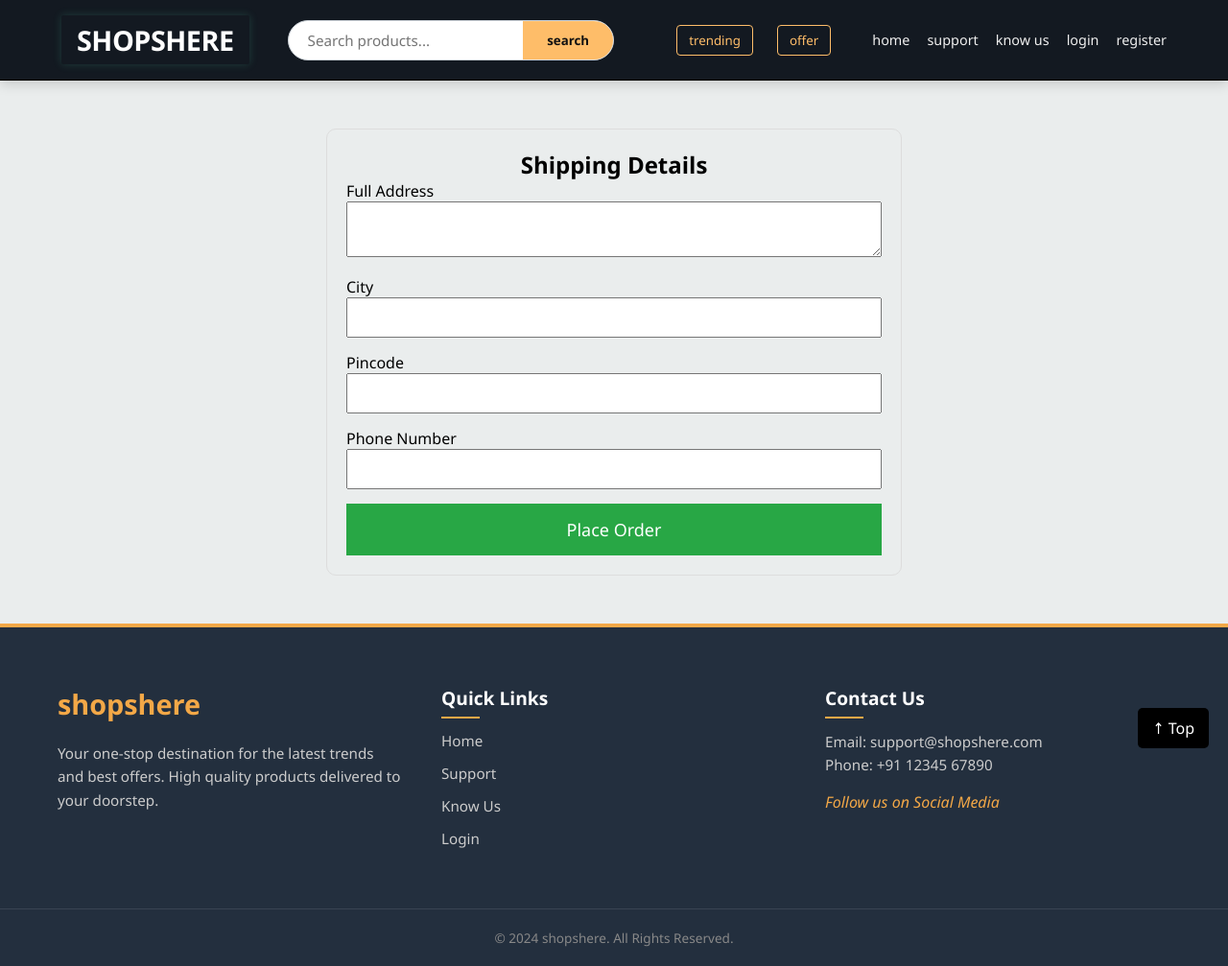
After one commit to Raghab9/shopshere, a Django app: page /checkout/ in a window 1280 px wide. The commit adds this page. Shown: the whole page at 96% size. Run offline with Django 5.2, Linux system fonts and the light colour scheme; some libraries are stand-ins or nearby versions.

Commit message:
Added checkout system and fixed navbar logic

```diff
--- a/base/templates/cart.html
+++ b/base/templates/cart.html
@@ -41,7 +41,7 @@
 
     <div class="cart-summary">
         <h2>Total Amount: <span class="final-price">₹{{TA}}</span></h2>
-        <button class="checkout-btn">Proceed to Checkout</button>
+        <button class="checkout-btn"><a href="{% url 'checkout' %}" style="text-decoration: none; display: inline-block;">Proceed to Checkout</a></button>
     </div>
 </div>
 {% endblock %}
--- /dev/null
+++ b/base/templates/checkout.html
@@ -0,0 +1,44 @@
+{% extends 'main.html' %}
+{% block content %}
+<div class="checkout-container" style="max-width: 600px; margin: 50px auto; padding: 20px; border: 1px solid #ddd; border-radius: 10px;">
+    <h2 style="text-align: center;">Shipping Details</h2>
+
+    <form method="POST">
+        {% csrf_token %}
+        <div style="margin-bottom: 15px;">
+            <label>Full Address</label>
+            <textarea name="address" class="form-control" required style="width: 100%; padding: 10px;"></textarea>
+        </div>
+        <div style="margin-bottom: 15px;">
+            <label>City</label>
+            <input type="text" name="city" class="form-control" required style="width: 100%; padding: 10px;">
+        </div>
+        <div style="margin-bottom: 15px;">
+            <label>Pincode</label>
+            <input type="text" name="pincode" class="form-control" required style="width: 100%; padding: 10px;">
+        </div>
+        <div style="margin-bottom: 15px;">
+            <label>Phone Number</label>
+            <input type="text" name="phone" class="form-control" required style="width: 100%; padding: 10px;">
+        </div>
+
+        <button type="submit" style="width: 100%; background: #28a745; color: white; padding: 15px; border: none; cursor: pointer; font-size: 18px;">Place Order</button>
+    </form>
+</div>
+
+<script src="https://cdn.jsdelivr.net/npm/sweetalert2@11"></script>
+{% if success %}
+<script>
+    Swal.fire({
+        title: "Order Placed!",
+        text: "Your order has been successfully placed.",
+        icon: "success",
+        confirmButtonText: "Go to Home"
+    }).then((result) => {
+        if (result.isConfirmed) {
+            window.location.href = "{% url 'home' %}";
+        }
+    });
+</script>
+{% endif %}
+{% endblock %}
--- a/base/urls.py
+++ b/base/urls.py
@@ -10,5 +10,6 @@ urlpatterns=[
     path('decrease/<int:pk>',decrease,name='decrease'),
     path('increase/<int:pk>',increase,name='increase'),
     path('support/',support, name='support'),
-    path('know-us/',know_us, name='know_us')
+    path('know-us/',know_us, name='know_us'),
+    path('checkout/',checkout, name='checkout')
 ]
--- a/base/views.py
+++ b/base/views.py
@@ -1,5 +1,4 @@
 from django.shortcuts import render,redirect
-
 from .models import *
 from django.db.models import Q
 from django.contrib.auth.decorators import login_required
@@ -12,16 +11,11 @@ def home(request):
     else:
         cartproducts_count =False
 
-    #search op if no record are present
-
     nomatch=False
 
-    # for trending and offer button
     trend= False
     offer=False
 
-
-    # for search
     if 'q' in request.GET:
         q=request.GET['q']
         data= product.objects.filter(Q(pname__icontains = q)| Q(pdesc__icontains = q) | Q(pcategory__icontains=q))
@@ -126,10 +120,43 @@ def decrease(request,pk):
         return redirect('cart')
 
 
-# Support Page View
 def support(request):
-    return render(request, 'support.html')
+    context = {'profile_nav': True}
+    if request.user.is_authenticated:
+        context['cartproducts_count'] = cartmodel.objects.filter(host=request.user).count()
+    return render(request, 'support.html',context)
 
-# Know Us (About Us) Page View
 def know_us(request):
-    return render(request, 'know_us.html')
+    context = {'profile_nav': True}
+
+    if request.user.is_authenticated:
+        context['cartproducts_count'] = cartmodel.objects.filter(host=request.user).count()
+    return render(request, 'know_us.html',context)
+
+
+
+
+def checkout(request):
+    if request.method == 'POST':
+
+        address = request.POST.get('address')
+        city = request.POST.get('city')
+        pincode = request.POST.get('pincode')
+        phone = request.POST.get('phone')
+
+
+        cart_items = cartmodel.objects.filter(host=request.user)
+        total_amount = sum(item.totalprice for item in cart_items)
+
+        new_order = Order.objects.create(
+            user=request.user,
+            address=address,
+            city=city,
+            pincode=pincode,
+            phone=phone,
+            total_amount=total_amount
+        )
+
+        return render(request, 'checkout.html', {'success': True})
+
+    return render(request, 'checkout.html')
```
Also changed, not shown: base/models.py (+9 -0 lines), base/migrations/0005_alter_cartmodel_id_alter_product_id_order.py (added).
